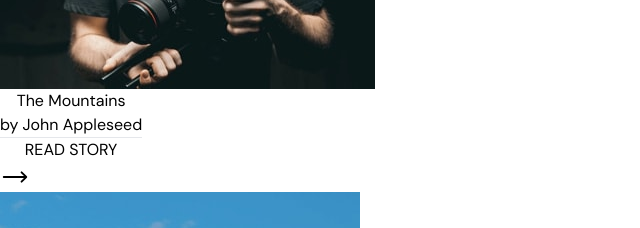
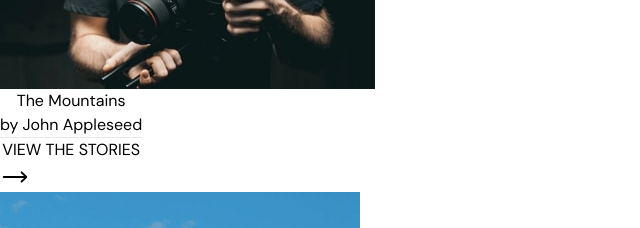
Before and after one commit to Kasim-Ke/023_photo-multp, a React (Vite) app: page /home in a window 1280 px wide. Shown: the part 4820-5048 px from the top of the page, without its empty margins (0-640 px from the left). Built offline with nearby package versions, Linux system fonts and the light colour scheme.

Commit message:
nav bar fixes

```diff
--- a/src/components/Home/Home_Grid.jsx
+++ b/src/components/Home/Home_Grid.jsx
@@ -1,4 +1,5 @@
 import { useEffect } from "react";
+import { Link } from "react-router-dom";
 
 import AOS from "aos";
 import "aos/dist/aos.css";
@@ -67,7 +68,10 @@ export const Home_Grid = () => {
                 <h4 className="text-[12px]">by {image.author}</h4>
                 <hr className="w-55 h-px my-4 bg-gray-200 border-0"></hr>
                 <div className="lg:w-[150px] flex  items-center">
-                  <button className="pr-2">READ STORY</button>
+                  <button className="pr-2">
+                    {" "}
+                    <Link to="/stories">VIEW THE STORIES</Link>
+                  </button>
                   <HiArrowLongRight size={30} />
                 </div>
               </div>
--- a/src/components/Home/Home_Hero.jsx
+++ b/src/components/Home/Home_Hero.jsx
@@ -1,4 +1,5 @@
 import { useEffect } from "react";
+import { Link } from "react-router-dom";
 
 import AOS from "aos";
 import "aos/dist/aos.css";
@@ -106,7 +107,7 @@ export const Home_Hero = () => {
               </p>
               <button className="lg:w-[200px] lg:h-[16px] flex justify-between  items-center">
                 <h5 className="lg:text-[12px] tracking-[2px] font-bold hover:border-b hover:border-b-black hover:scale-105 ease-in-out duration-200 pr-2">
-                  VIEW THE STORIES
+                  <Link to="/stories">VIEW THE STORIES</Link>
                 </h5>
                 <HiArrowLongRight size={30} />
               </button>
@@ -131,7 +132,7 @@ export const Home_Hero = () => {
               </p>
               <button className="lg:w-[200px] lg:h-[16px] flex justify-between  items-center ">
                 <h5 className="lg:text-[12px] tracking-[2px] font-bold hover:border-b hover:border-b-black ease-in-out hover:scale-105 duration-200 pr-2">
-                  VIEW THE STORIES
+                  <Link to="/stories">VIEW THE STORIES</Link>
                 </h5>
                 <HiArrowLongRight size={30} />
               </button>
--- a/src/components/Navbar.jsx
+++ b/src/components/Navbar.jsx
@@ -4,9 +4,9 @@ import { Link } from "react-router-dom";
 
 export const Navbar = () => {
   return (
-    <div className="lg:w-[1440px] md:w-[768px] h-[72px] flex items-center justify-between mx-auto px-8  ">
+    <div className="lg:w-[1000px] md:w-[768px] h-[72px] flex items-center justify-between mx-auto  ">
       {/* Logo Section */}
-      <div className="text-4xl font-bold text-black lg:block md:w-[150px]">
+      <div className=" text-4xl font-bold text-black lg:block md:w-[150px]">
         <img src={logo} alt="logo" />
       </div>
 
```
